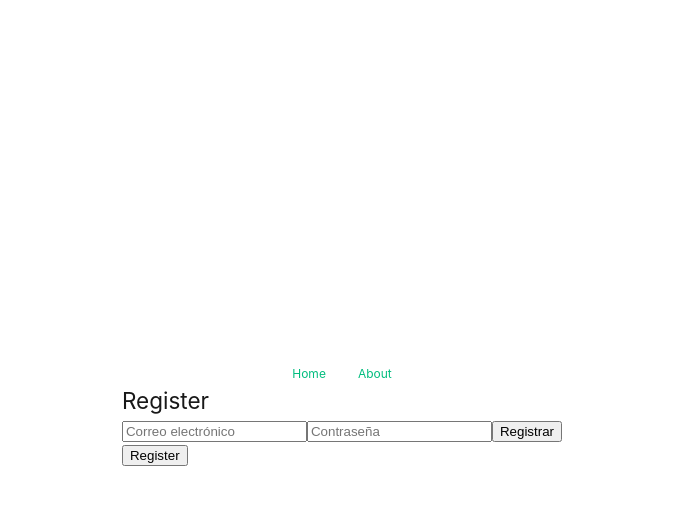
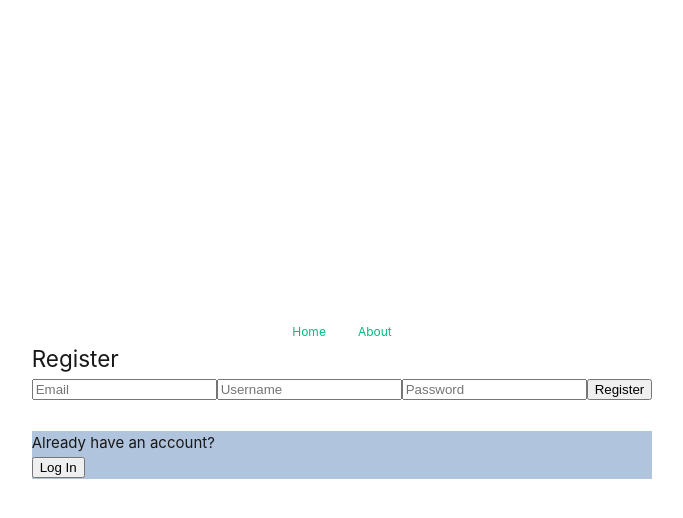
Before and after one commit to vibekeex3/TO-DO-List, a Vue app: page /signin in a window 1280 px wide. Both pictures are taken after a click on the button "Register". Shown: the top 518 px of the page, without its empty margins (298-981 px from the left). Built offline with nearby package versions, Linux system fonts and the light colour scheme.

Commit message:
improved sign in

```diff
--- a/src/views/HomeView.vue
+++ b/src/views/HomeView.vue
@@ -32,11 +32,12 @@ const _editTask = async (task) => {
 
 
 const userStore = useUserStore()
+const { user } = storeToRefs(userStore)
 const router = useRouter()
 // Expose the signOut action for the template
 const logOut = async () => {
 await userStore.signOut()
-router.push('/signin')
+router.push('/signin') // presssing the button redirects to the SignInView
 }
 
 onMounted(() => {
@@ -46,10 +47,11 @@ onMounted(() => {
 <template>
 	<section>
     <button  @click="logOut" >Log Out</button>
-
+    <p>Logged in as: {{ user.email }}</p>
 
 	  <h1>Home view</h1>
-	  <span>Task: {{ tasks.length }}</span>
+
+	  <span>Tasks: {{ tasks.length }}</span>
 	  <li v-for="task in tasks" :key="task.id">
 		<input type="text" v-model="task.title" />
 
@@ -72,6 +74,11 @@ onMounted(() => {
 <style scoped>
 
 * {
-background-color: darksalmon;
+background-color: lightcyan;
+line-height: 2.0;
+}
+
+li input {
+  border-style: none;
 }
 </style>
--- a/src/views/SignInView.vue
+++ b/src/views/SignInView.vue
@@ -16,7 +16,7 @@ const register = async () => {
 	try {
 		errorMessage.value = null
 		await userStore.signUp(registerEmail.value, registerPassword.value)
-    router.push({ name: 'tasks' })
+		router.push('/')
 	} catch (error) {
 		errorMessage.value = error.message
 	}
@@ -25,7 +25,7 @@ const register = async () => {
 const signIn = async () => {
 	try {
 		await userStore.signIn(loginUser.value, loginPassword.value)
-    router.push({ name: 'tasks' })
+		router.push('/')
 	} catch (error) {
 		console.error(error)
 	}
@@ -41,16 +41,42 @@ const _changeSignType = () => {
 			<h2>Log in</h2>
 			<input v-model="loginUser" type="email" placeholder="Correo electrónico" />
 			<input v-model="loginPassword" type="password" placeholder="Contraseña" />
-      <button @click="signIn">log in</button>
+			<button @click="signIn">Log in</button>
+
+			<div class="reg">
+				<p>Don't have an account?</p>
+				<button @click="_changeSignType">Register</button>
+			</div>
+
 		</div>
 		<!--registro de usuario -->
 		<div v-else>
 			<h2>Register</h2>
-      <input v-model="registerEmail" type="email" placeholder="Correo electrónico" />
-      <input v-model="registerPassword" type="password" placeholder="Contraseña" />
-      <button @click="register">Registrar</button>
+			<input v-model="registerEmail" type="email" placeholder="Email" />
+			<input v-model="registerEmail" type="username" placeholder="Username" />
+			<input v-model="registerPassword" type="password" placeholder="Password" />
+			<button @click="register">Register</button>
+
+			<div class="log">
+				<p>Already have an account?</p>
+				<button @click="_changeSignType">Log In</button>
 			</div>
-    <button @click="_changeSignType">Register</button>
+
+
+		</div>
+
 	</div>
 </template>
-<style scoped></style>
+
+<style scoped>
+.reg {
+	background-color: lightgray;
+	margin: 30px 0;
+}
+
+.log {
+	background-color: lightsteelblue;
+	margin: 30px 0;
+}
+
+</style>
```
Lines whose indentation alone changed are shown as unchanged.
